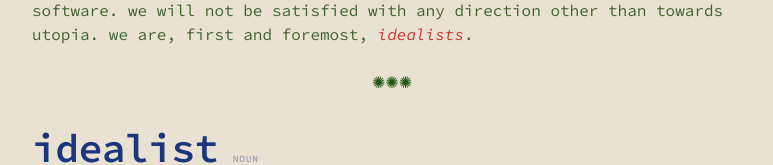
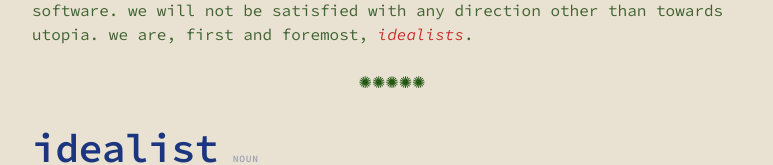
Before and after one commit to EternalRecursion121/idealists-site, a SvelteKit app: page / in a window 1280 px wide. Shown: the part 218-383 px from the top of the page, without its empty margins (248-1021 px from the left). Built offline with nearby package versions, Linux system fonts and the light colour scheme.

Commit message:
trivial change 2

```diff
--- a/src/routes/+page.svelte
+++ b/src/routes/+page.svelte
@@ -83,7 +83,7 @@
     <section>
         <p class="opacity-80" style="color: #18440B">we are the SF counterculture. we are embracing the new world of infinite software. we will not be satisfied with any direction other than towards utopia. we are, first and foremost, <i style="color: #BE0000">idealists</i>.</p>
         <br>
-        <p style="text-align: center; color: #235613;">✺✺✺</p>
+        <p style="text-align: center; color: #235613;">✺✺✺✺✺</p>
         <br>
     </section>
 
```
